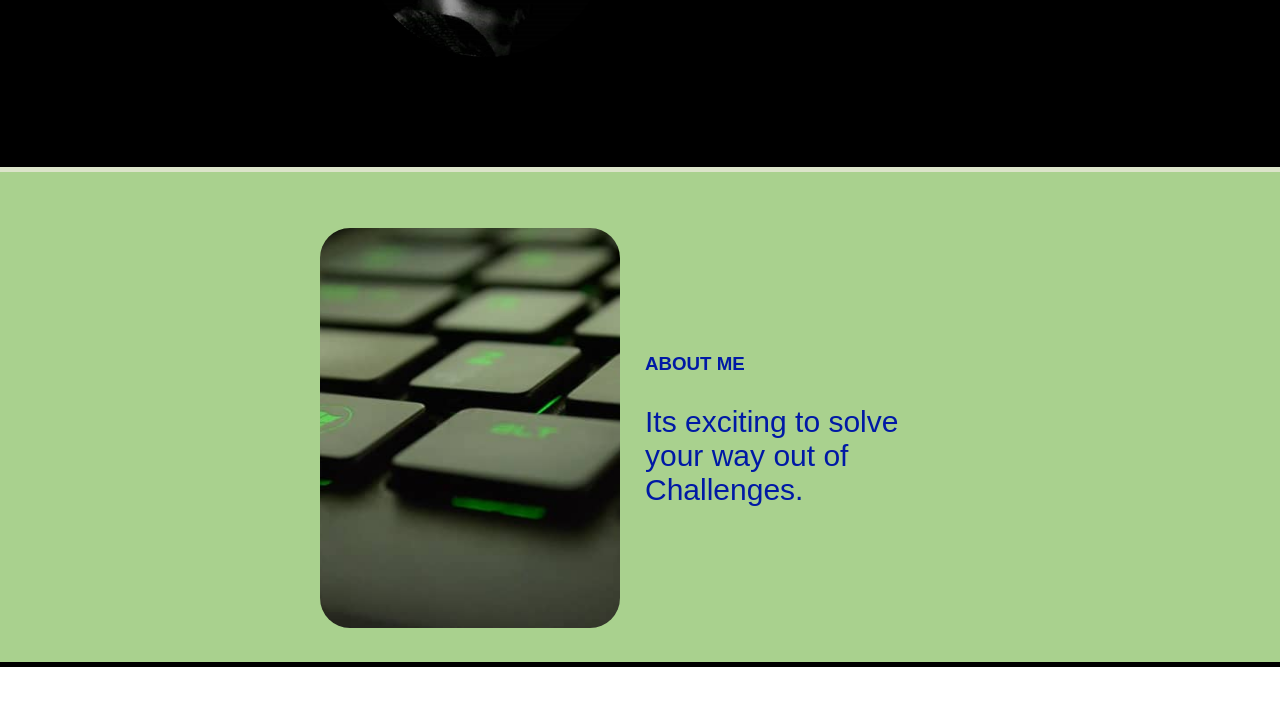
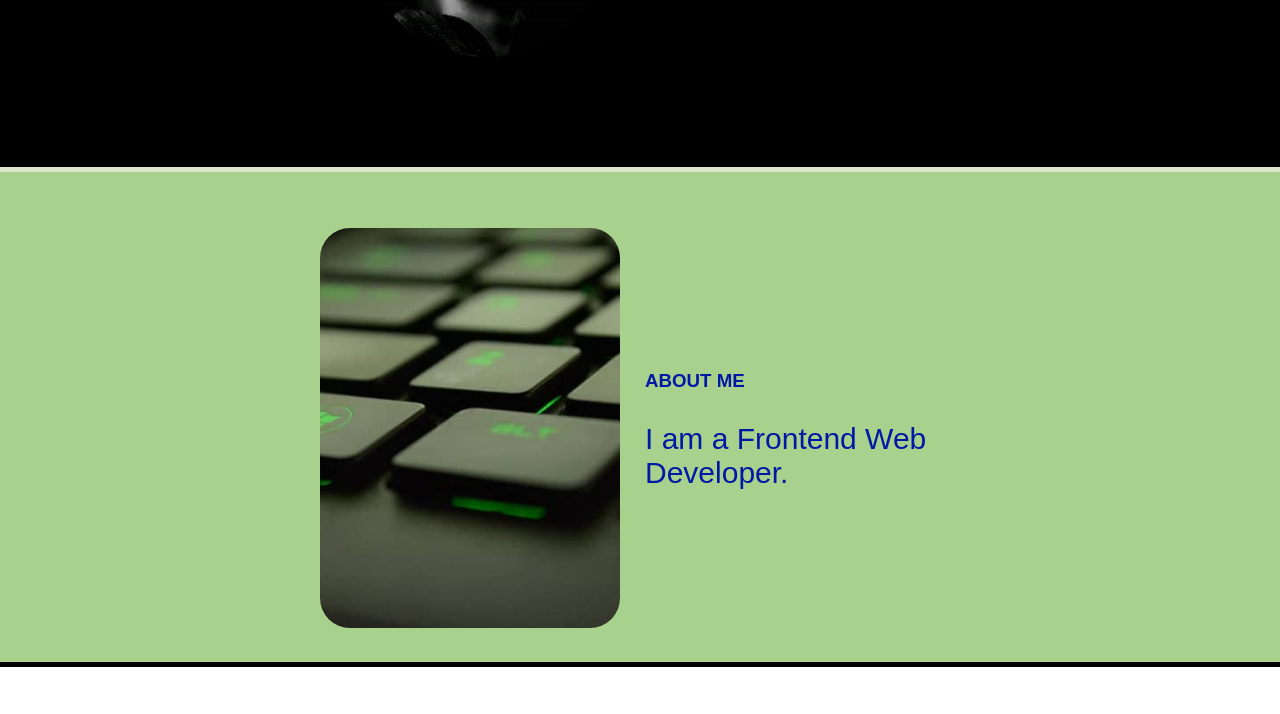
Before and after one commit to Ayarrih-code/My-portfolio, a plain HTML site: page index.html in a window 1280 px wide. Shown: the part 341-1055 px from the top of the page. Drawn offline with Linux system fonts and the light colour scheme.

Commit message:
changed about text

```diff
--- a/index.html
+++ b/index.html
@@ -58,7 +58,7 @@
                 </div>
                 <div class="about-text">
                     <h3>ABOUT ME</h3>
-                    <p>Its exciting to solve your way out of Challenges.</p>
+                    <p>I am a Frontend Web Developer.</p>
                 </div>
             </div>
         </section>
```
